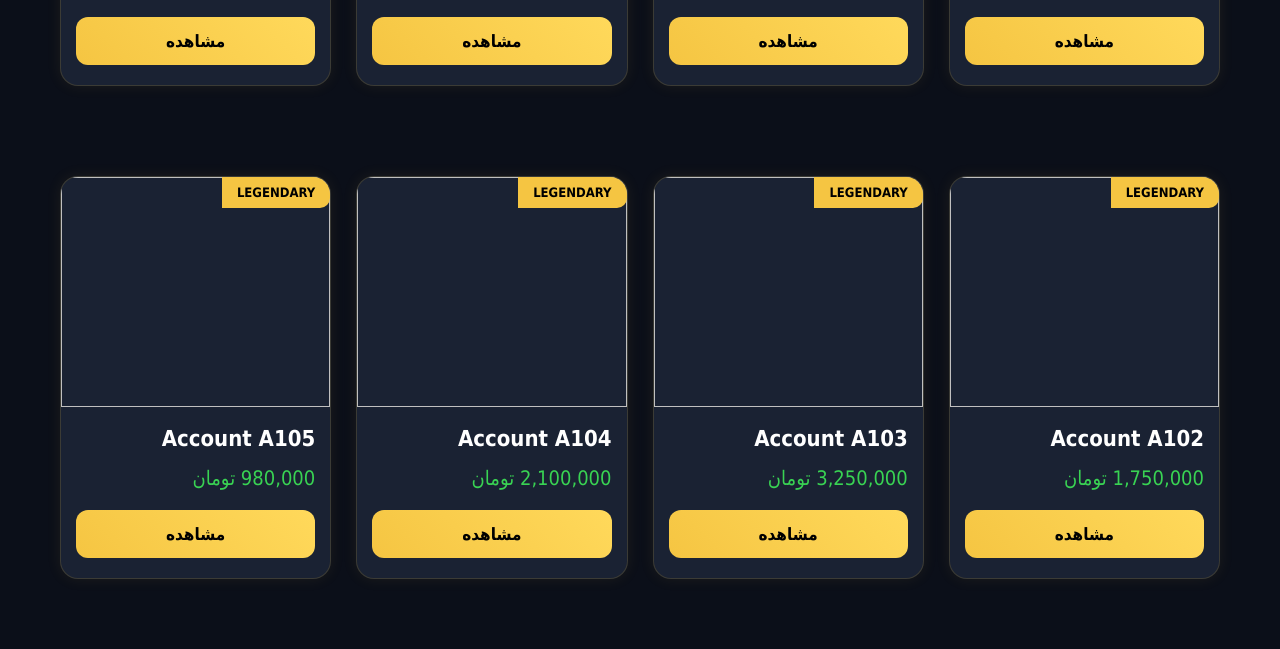
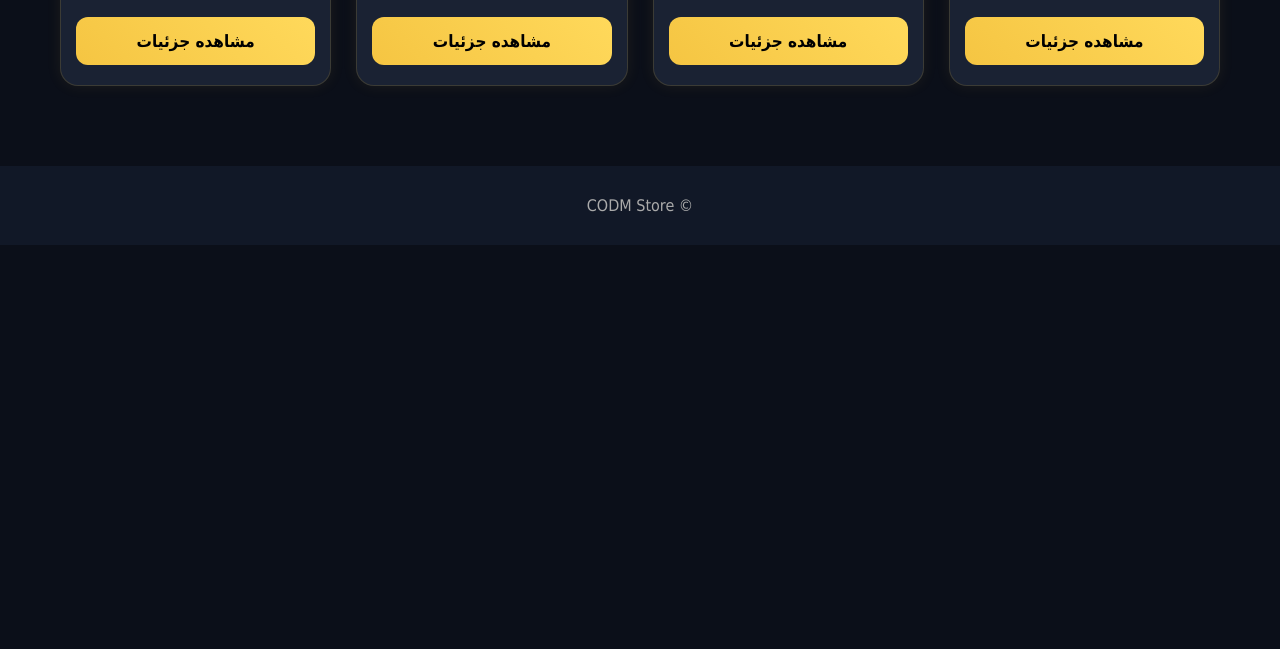
Before and after one commit to RohamMaghooli2/codem_hub, a plain HTML site: page shop.html in a window 1280 px wide. Shown: the part 1112-1761 px from the top of the page. After the commit the page ends 1357 px from the top, so only its background shows below. Drawn offline with Linux system fonts and the light colour scheme.

Commit message:
Add files via upload

```diff
--- a/shop.html
+++ b/shop.html
@@ -53,7 +53,7 @@
 
         </ul>
 
-        <button>مشاهده جزئیات</button>
+        <a href="product.html"><button>مشاهده جزئیات</button></a>
 
     </div>
 
@@ -74,7 +74,8 @@
 
 <p>1,750,000 تومان</p>
 
-<button>مشاهده</button>
+<a href="product.html"><button>مشاهده جزئیات</button></a>
+
 
 </div>
 
@@ -86,7 +87,7 @@
 
 <p>3,250,000 تومان</p>
 
-<button>مشاهده</button>
+    <a href="product.html"><button>مشاهده جزئیات</button></a>
 
 </div>
 
@@ -98,7 +99,8 @@
 
 <p>2,100,000 تومان</p>
 
-<button>مشاهده</button>
+    <a href="product.html"><button>مشاهده جزئیات</button></a>
+
 
 </div>
 
@@ -110,7 +112,8 @@
 
 <p>980,000 تومان</p>
 
-<button>مشاهده</button>
+    <a href="product.html"><button>مشاهده جزئیات</button></a>
+
 
 </div>
 
@@ -118,68 +121,6 @@
 
 </section>
 
-
-
-
-
-
-
-
-<section class="accounts">
-
-<div class="cards">
-
-<div class="card">
-<span class="tag">LEGENDARY</span>
-<img src="images/account2.jpg">
-
-<h3>Account A102</h3>
-
-<p>1,750,000 تومان</p>
-
-<button>مشاهده</button>
-
-</div>
-
-<div class="card">
-<span class="tag">LEGENDARY</span>
-<img src="images/account3.jpg">
-
-<h3>Account A103</h3>
-
-<p>3,250,000 تومان</p>
-
-<button>مشاهده</button>
-
-</div>
-
-<div class="card">
-<span class="tag">LEGENDARY</span>
-<img src="images/account4.jpg">
-
-<h3>Account A104</h3>
-
-<p>2,100,000 تومان</p>
-
-<button>مشاهده</button>
-
-</div>
-
-<div class="card">
-<span class="tag">LEGENDARY</span>
-<img src="images/account5.jpg">
-
-<h3>Account A105</h3>
-
-<p>980,000 تومان</p>
-
-<button>مشاهده</button>
-
-</div>
-
-</div>
-
-</section>
 
 
 <footer>
```
